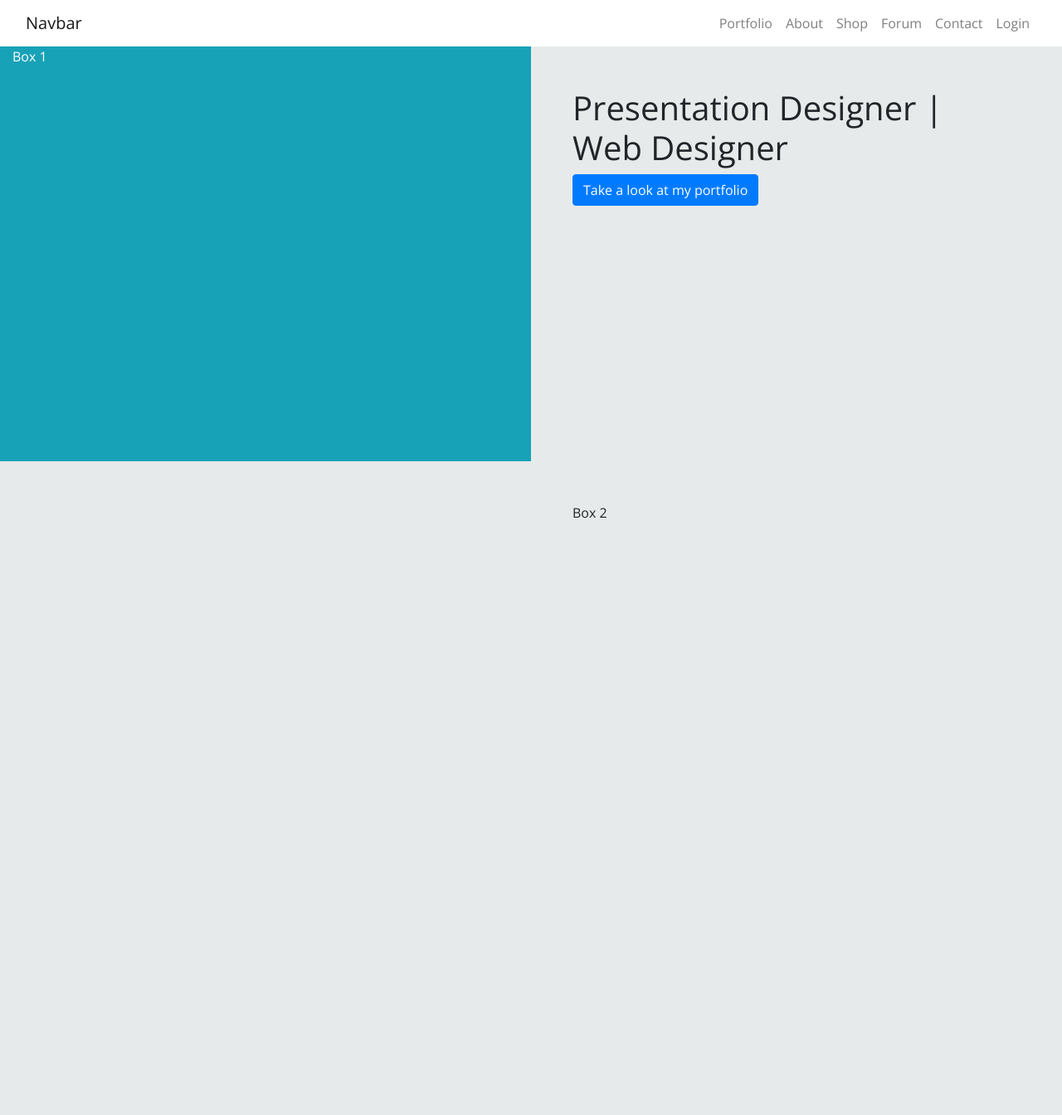
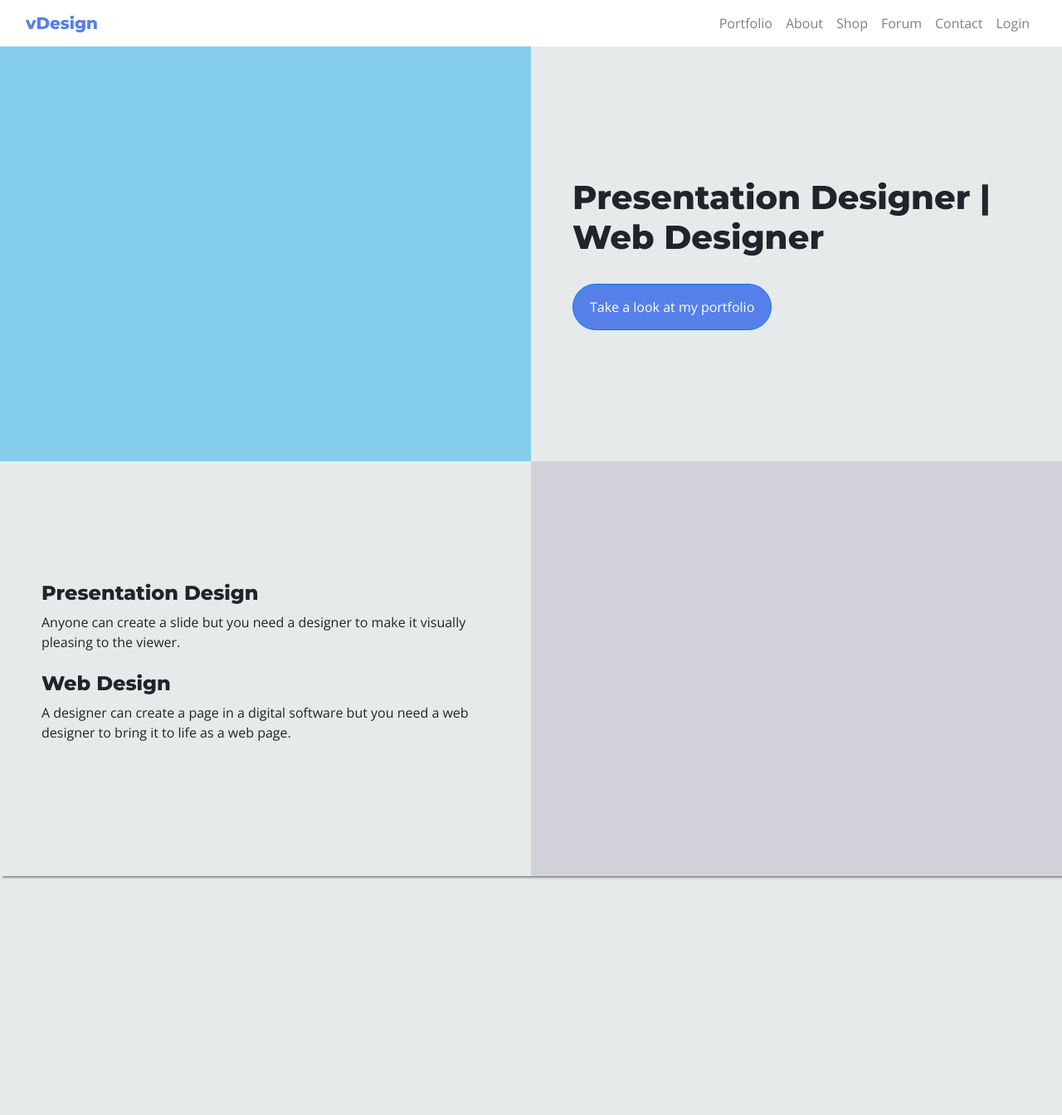
Before and after one commit to vishkid84/vDesign, a Django app: page / in a window 1280 px wide. Shown: the top 1344 px of the page at 83% size. Before the commit the page ends 625 px from the top, so only its background shows below. Run offline with Django 3.2, Linux system fonts and the light colour scheme; some libraries are stand-ins or nearby versions.

Commit message:
Added styling to home page

```diff
--- a/home/templates/home/index.html
+++ b/home/templates/home/index.html
@@ -5,18 +5,24 @@
     <div class="container-fluid home-container">
 
         <div class="row" >
-            <div class="col-md-6 bg-info text-white title-image-box">Box 1
+            <div class="col-md-6 title-image-box title-image-box-one">
             </div>
             <div class="col-md-6 title-box">
-                <h1 class="home-title">Presentation Designer | Web Designer</h1>
-                <a class="btn btn-primary" href="#" role="button">Take a look at my portfolio</a>
+                <h1 class="home-title montserrat">Presentation Designer | <br>   Web Designer</h1>
+                <a class="btn btn-primary mt-4" href="#" role="button">Take a look at my portfolio</a>
             </div>
         </div>
 
-        <div class="row mb-5">
-            <div class="col-md-6 title-image-box">
+        <hr class="d-md-none">
+
+        <div class="row" >
+            <div class="col-md-6 title-box">
+                <h4 class="montserrat">Presentation Design</h4>
+                <p>Anyone can create a slide but you need a designer to make it visually pleasing to the viewer.</p>
+                <h4 class="montserrat mt-4">Web Design</h4>
+                <p>A designer can create a page in a digital software but you need a web designer to bring it to life as a web page.</p>
             </div>
-            <div class="col-md-6 title-box" >Box 2
+            <div class="col-md-6 title-image-box title-image-box-two">
             </div>
         </div>
 
--- a/static/css/base.css
+++ b/static/css/base.css
@@ -1,23 +1,74 @@
 @import url('https://fonts.googleapis.com/css2?family=Montserrat:ital,wght@0,300;0,400;0,500;0,800;1,700&family=Open+Sans:ital,wght@0,300;0,400;0,600;1,300;1,400;1,600&display=swap');
 
+/* ----------General----------- */
 body{
     background-color: #e6eaea;
     font-family: 'Open Sans', sans-serif;
 }
 
-.home-container{
-    position: absolute;
+.navbar-brand{
+    font-family: 'Montserrat', sans-serif;
+    font-weight: 800;
+    color: #5680E9 !important;
 }
 
+.btn{
+    background-color: #5680E9;
+}
+
+.montserrat{
+    font-family: 'Montserrat', sans-serif;
+}
+
+.OpenSans{
+    font-family: 'Open Sans', sans-serif;
+}
+
+main {
+  position: relative;
+  background: #e6eaea;
+  margin-bottom: 350px;
+  box-shadow: 3px 2px 2px 0px rgba(51,51,51,0.5);
+}
+
+footer {
+    position: fixed;
+    bottom: 0;
+    width: 100%;
+    height: 350px;
+    padding-left: 50px;
+    background: #2e2e38;
+    color: #fafafa;
+    z-index: -2;
+}
+
+/* ----------Home-------------- */
 .title-image-box{
     height: 500px;
 }
 
-.title-box{
-    padding: 50px;
-    height: 500px;
+.title-image-box-one{
+    background-color: #84CEEB;
 }
 
-.home-title{
-    padding:
+.title-image-box-two{
+    background-color: #d2d2da;
 }
+
+.title-box{
+    margin: auto;
+    padding: 50px;
+}
+
+.title-box h1{
+    font-weight: 800;
+}
+
+.title-box h4{
+    font-weight: 600 !important;
+}
+
+.title-box .btn{
+    border-radius: 50px;
+    padding: 15px 20px;
+}
--- a/templates/base.html
+++ b/templates/base.html
@@ -12,7 +12,8 @@
 
     {% block corecss %}
     <!-- Bootstrap CSS -->
-    <link rel="stylesheet" href="https://maxcdn.bootstrapcdn.com/bootstrap/4.0.0/css/bootstrap.min.css" integrity="sha384-Gn5384xqQ1aoWXA+058RXPxPg6fy4IWvTNh0E263XmFcJlSAwiGgFAW/dAiS6JXm" crossorigin="anonymous">
+    <link rel="stylesheet" href="https://stackpath.bootstrapcdn.com/bootstrap/4.5.2/css/bootstrap.min.css" integrity="sha384-JcKb8q3iqJ61gNV9KGb8thSsNjpSL0n8PARn9HuZOnIxN0hoP+VmmDGMN5t9UJ0Z" crossorigin="anonymous">
+    <link rel="stylesheet" href="https://cdnjs.cloudflare.com/ajax/libs/font-awesome/5.14.0/css/all.min.css" integrity="sha512-1PKOgIY59xJ8Co8+NE6FZ+LOAZKjy+KY8iq0G4B3CyeY6wYHN3yt9PW0XpSriVlkMXe40PTKnXrLnZ9+fkDaog==" crossorigin="anonymous" />
     <link rel="stylesheet" href="{% static 'css/base.css' %}">
     {% endblock %}
 
@@ -21,9 +22,9 @@
 
     {% block corejs %}
     <!-- jQuery first, then Popper.js, then Bootstrap JS -->
-    <script src="https://code.jquery.com/jquery-3.2.1.slim.min.js" integrity="sha384-KJ3o2DKtIkvYIK3UENzmM7KCkRr/rE9/Qpg6aAZGJwFDMVNA/GpGFF93hXpG5KkN" crossorigin="anonymous"></script>
-    <script src="https://cdnjs.cloudflare.com/ajax/libs/popper.js/1.12.9/umd/popper.min.js" integrity="sha384-ApNbgh9B+Y1QKtv3Rn7W3mgPxhU9K/ScQsAP7hUibX39j7fakFPskvXusvfa0b4Q" crossorigin="anonymous"></script>
-    <script src="https://maxcdn.bootstrapcdn.com/bootstrap/4.0.0/js/bootstrap.min.js" integrity="sha384-JZR6Spejh4U02d8jOt6vLEHfe/JQGiRRSQQxSfFWpi1MquVdAyjUar5+76PVCmYl" crossorigin="anonymous"></script>
+    <script src="https://code.jquery.com/jquery-3.5.1.min.js" integrity="sha256-9/aliU8dGd2tb6OSsuzixeV4y/faTqgFtohetphbbj0=" crossorigin="anonymous"></script>
+    <script src="https://cdn.jsdelivr.net/npm/popper.js@1.16.1/dist/umd/popper.min.js" integrity="sha384-9/reFTGAW83EW2RDu2S0VKaIzap3H66lZH81PoYlFhbGU+6BZp6G7niu735Sk7lN" crossorigin="anonymous"></script>
+    <script src="https://stackpath.bootstrapcdn.com/bootstrap/4.5.2/js/bootstrap.min.js" integrity="sha384-B4gt1jrGC7Jh4AgTPSdUtOBvfO8shuf57BaghqFfPlYxofvL8/KUEfYiJOMMV+rV" crossorigin="anonymous"></script>
     {% endblock %}
 
     {% block extra_js %}
@@ -32,9 +33,10 @@
     <title>vDesign {% block extra_title %}{% endblock %}</title>
   </head>
   <body>
+    <main>
         <nav class="navbar navbar-expand-sm navbar-light bg-white">
             <div class="container-fluid">
-            <a class="navbar-brand" href="#">Navbar</a>
+                <a class="navbar-brand" href="#">vDesign</a>
                 <button class="navbar-toggler" data-toggle="collapse" data-target="#navbarNav">
                     <span class="navbar-toggler-icon"></span>
                 </button>
@@ -81,6 +83,7 @@
             </div>
         </nav>
 
+
         {% if messages %}
         <div class="message-container">
         </div>
@@ -88,6 +91,21 @@
 
         {% block content %}
         {% endblock %}
+    </main>
+
+
+
+    <footer>
+        <div class="container-fluid">
+        <div class="row">
+            <div class="col my-5">
+                <h2 class="montserrat my-5">Contact Me</h2>
+                <p class="mt-5">Email: vishalittr@gmail.com</p>
+                <p>Phone: 0894540375</p>
+            </div>
+        </div>
+        </div>
+    </footer>
 
     {% block postloadjs %}
     {% endblock %}
--- a/vdesign/settings.py
+++ b/vdesign/settings.py
@@ -147,7 +147,7 @@ USE_TZ = True
 # https://docs.djangoproject.com/en/3.1/howto/static-files/
 
 STATIC_URL = '/static/'
-STATICFILES_DIRS = (os.path.join(BASE_DIR, 'static'),)
+STATICFILES_DIRS = (os.path.join(BASE_DIR, "static"),)
 
 MEDIA_URL = '/media/'
 MEDIA_ROOT = os.path.join(BASE_DIR, 'media')
```
Lines whose indentation alone changed are shown as unchanged.
